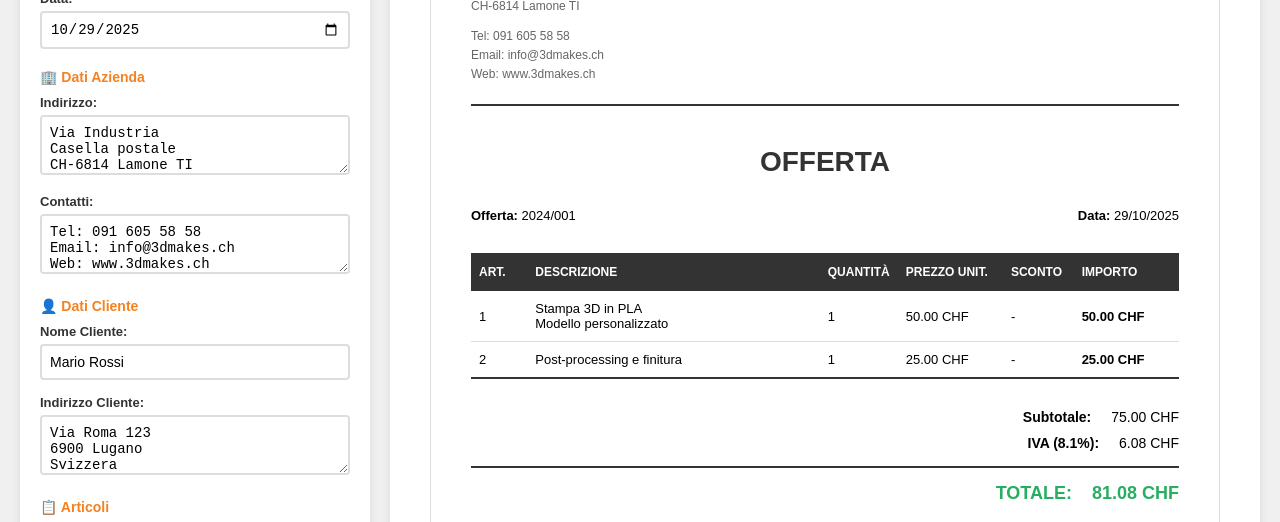
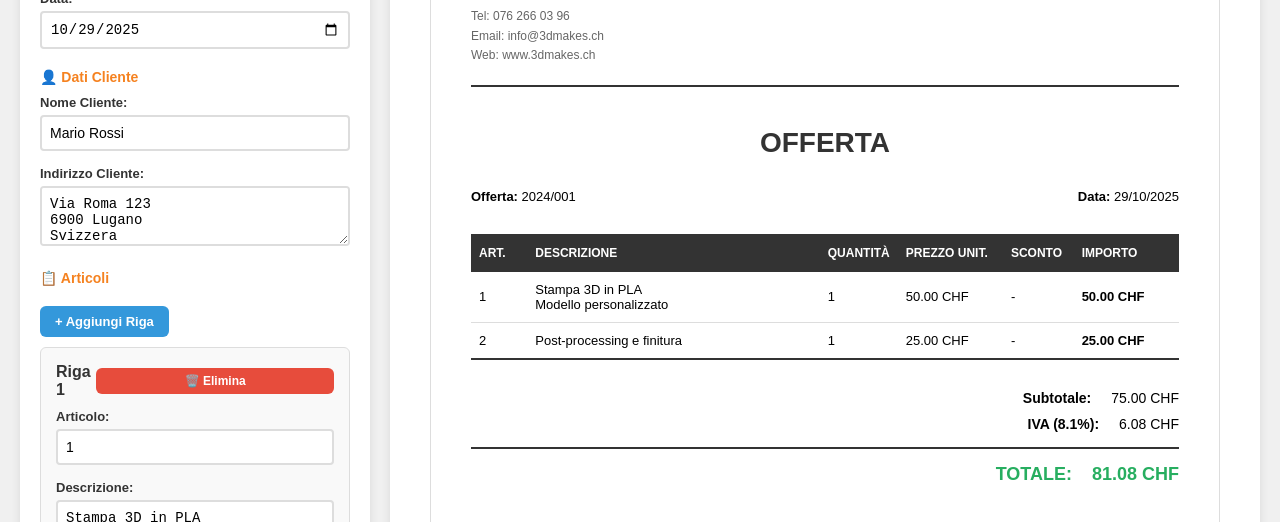
Before and after one commit to wepopagani/price, a plain HTML site: page genera-preventivo.html in a window 1280 px wide. Shown: the part 206-728 px from the top of the page. Drawn offline with nearby package versions, Linux system fonts and the light colour scheme.

Commit message:
Dati azienda e contatti 3DMAKES fissi e non modificabili

```diff
--- a/genera-preventivo.html
+++ b/genera-preventivo.html
@@ -333,22 +333,6 @@
                 <input type="date" id="dataDoc" oninput="aggiorna()">
             </div>
 
-            <div class="section-title">🏢 Dati Azienda</div>
-
-            <div class="form-group">
-                <label>Indirizzo:</label>
-                <textarea id="indirizzoAzienda" oninput="aggiorna()">Via Industria
-Casella postale
-CH-6814 Lamone TI</textarea>
-            </div>
-
-            <div class="form-group">
-                <label>Contatti:</label>
-                <textarea id="contattiAzienda" oninput="aggiorna()">Tel: 091 605 58 58
-Email: info@3dmakes.ch
-Web: www.3dmakes.ch</textarea>
-            </div>
-
             <div class="section-title">👤 Dati Cliente</div>
             <div class="form-group">
                 <label>Nome Cliente:</label>
@@ -559,9 +543,9 @@ Pagamento: 30 giorni netto dalla ricezione della merce</textarea>
 
         // Funzione per aggiornare il preview
         function aggiorna() {
-            // Aggiorna info azienda
-            document.getElementById('prev-indirizzoAzienda').textContent = document.getElementById('indirizzoAzienda').value;
-            document.getElementById('prev-contattiAzienda').textContent = document.getElementById('contattiAzienda').value;
+            // Info azienda fisse
+            document.getElementById('prev-indirizzoAzienda').textContent = 'Via Cantonale 15\nCH-6918 Lugano';
+            document.getElementById('prev-contattiAzienda').textContent = 'Tel: 076 266 03 96\nEmail: info@3dmakes.ch\nWeb: www.3dmakes.ch';
 
             // Aggiorna info cliente
             document.getElementById('prev-nomeCliente').textContent = document.getElementById('nomeCliente').value;
```
